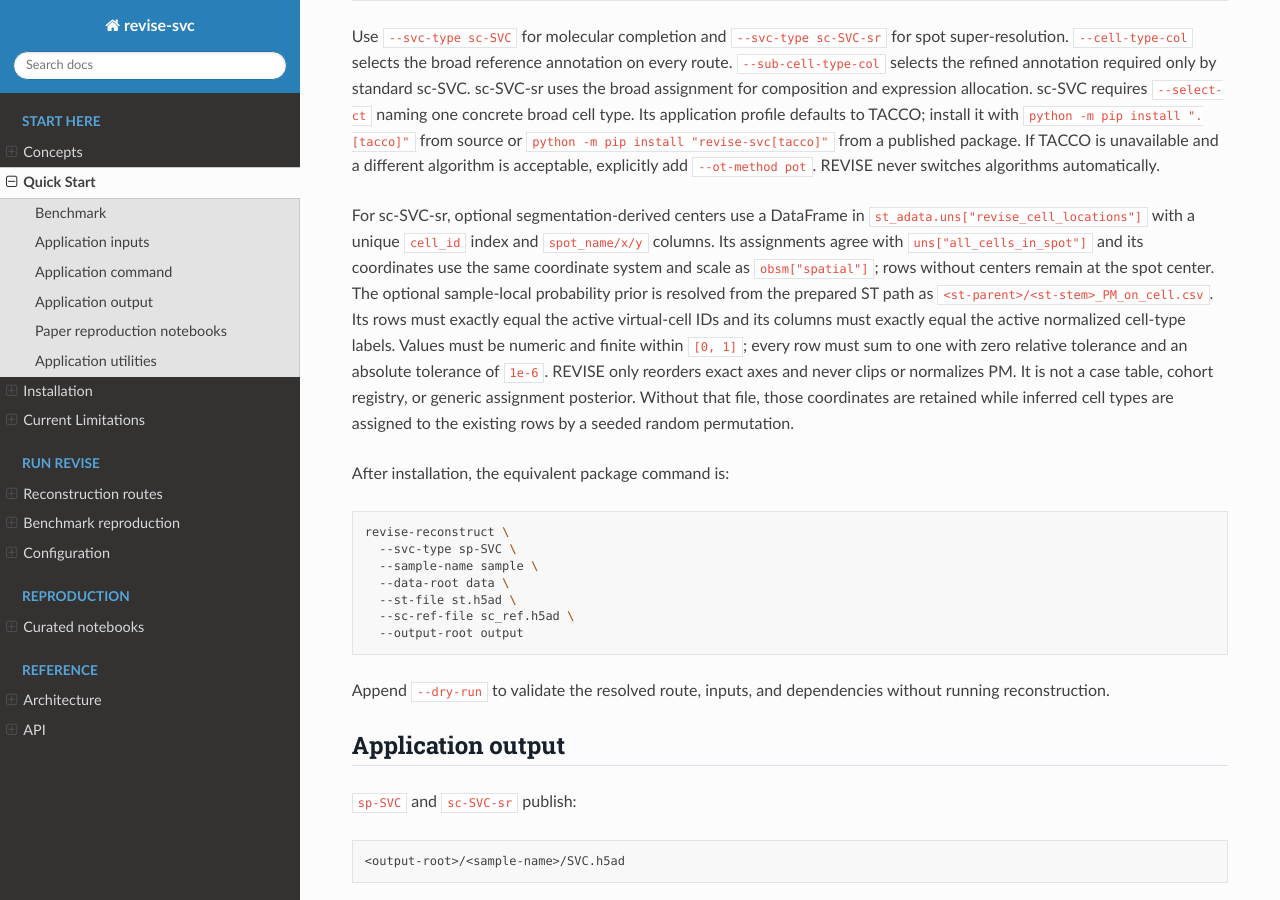
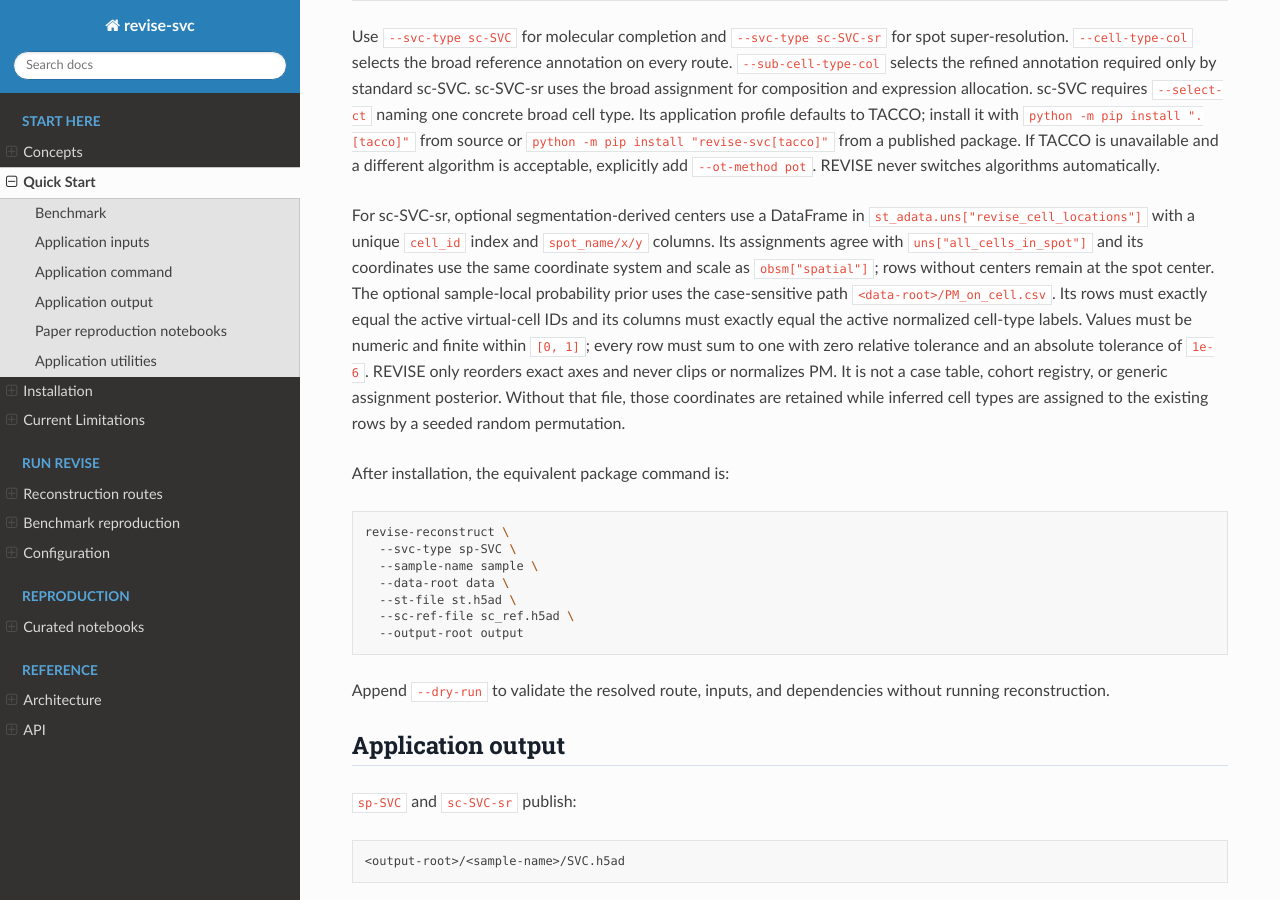
Before and after one commit to wuys13/REVISE, a Sphinx documentation site: the page built from docs/source/quickstart.rst, in a window 1280 px wide and 900 px high, scrolled down 1402 px. Built offline with Sphinx 7.4.7 and the Read the Docs theme 3.1.0, drawn with Linux system fonts in a browser that asks for light colours.

Commit message:
restore PM_on_cell path

```diff
--- a/docs/source/concepts.rst
+++ b/docs/source/concepts.rst
@@ -68,8 +68,7 @@ The LR contribution proportions are converted with ``np.round`` and then
 repaired in stable order until each spot has an exact quota equal to its virtual
 cell count. The optional ``PM_on_cell.csv`` is a sample-local probability prior
 for assigning those quota slots in the current sample. Its case-sensitive path
-is derived from the resolved ST input as
-``<st-parent>/<st-stem>_PM_on_cell.csv``; there is no CLI path override.
+is ``<data-root>/PM_on_cell.csv``; there is no CLI path override.
 Its rows must exactly equal the active virtual-cell IDs and its columns must
 exactly equal the active normalized cell-type labels. After exact set equality,
 REVISE only reindexes them into active order. Values must be numeric and finite
--- a/docs/source/limitations.rst
+++ b/docs/source/limitations.rst
@@ -51,6 +51,9 @@ values in ``[0, 1]``, and row sums within an absolute tolerance of ``1e-6``. It
 does not clip, normalize, or interpret this software contract as biological
 validation. PM is not a case table, cohort registry, or generic assignment
 posterior.
+Because the path is fixed at ``<data-root>/PM_on_cell.csv``, all sc-SVC-sr
+runs sharing one data root also share one prior. Use separate data roots when
+different runs require different PM matrices.
 
 Publication
 -----------
--- a/docs/source/quickstart.rst
+++ b/docs/source/quickstart.rst
@@ -85,8 +85,8 @@ For sc-SVC-sr, optional segmentation-derived centers use a DataFrame in
 ``spot_name/x/y`` columns. Its assignments agree with
 ``uns["all_cells_in_spot"]`` and its coordinates use the same coordinate system
 and scale as ``obsm["spatial"]``; rows without centers remain at the spot center.
-The optional sample-local probability prior is resolved from the prepared ST
-path as ``<st-parent>/<st-stem>_PM_on_cell.csv``. Its rows must exactly equal
+The optional sample-local probability prior uses the case-sensitive path
+``<data-root>/PM_on_cell.csv``. Its rows must exactly equal
 the active virtual-cell IDs and its columns must exactly equal the active
 normalized cell-type labels. Values must be numeric and finite within
 ``[0, 1]``; every row must sum to one with zero relative tolerance and an
```
Also changed, not shown: README.md (+2 -2 lines), 8 other files.
